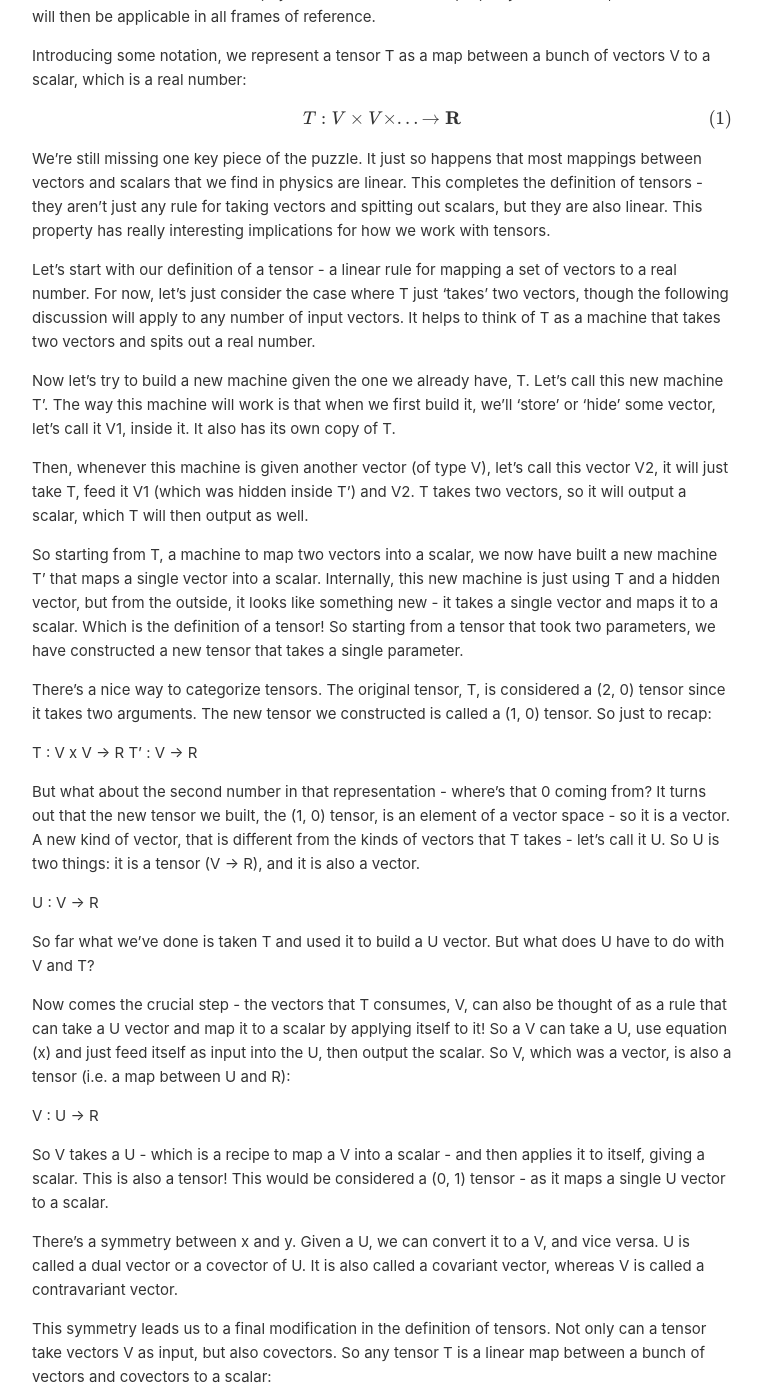
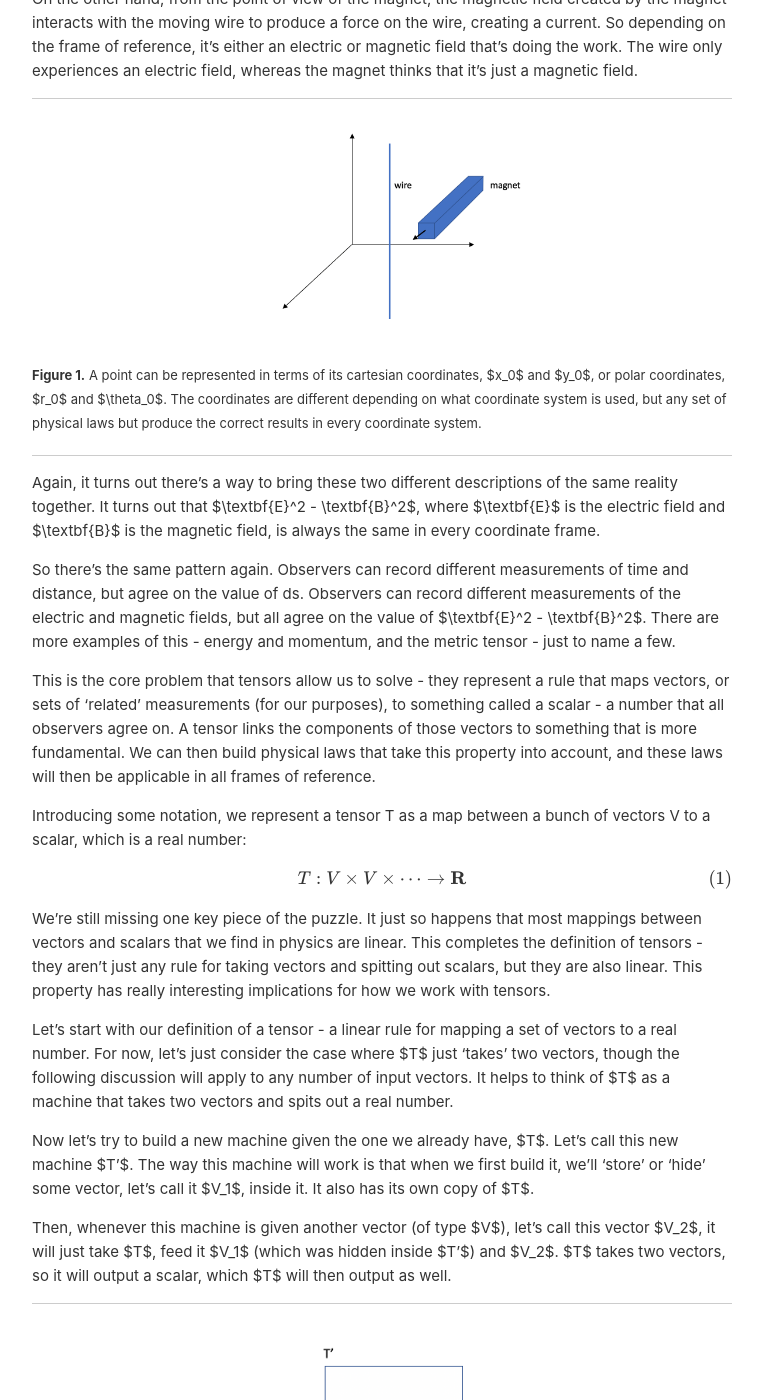
Before and after one commit to mfaizan/mfaizan.github.io, a Jekyll site: the page built from _posts/2021-12-15-welcome-to-jekyll.markdown, in a window 1280 px wide and 1400 px high, scrolled down 2380 px. Shown: the whole window, without its empty margins (258-1020 px from the left). Built offline with Jekyll 4.4.1, drawn with Linux system fonts in a browser that asks for light colours; formulas are drawn with MathJax 3; some of the changed text lies outside the part shown.

Commit message:
Update 2021-12-15-welcome-to-jekyll.markdown

```diff
--- a/_posts/2021-12-15-welcome-to-jekyll.markdown
+++ b/_posts/2021-12-15-welcome-to-jekyll.markdown
@@ -19,6 +19,17 @@ Let's start by asking the question - why would a transformation property be the
 
 The idea here is that we want to represent an object that doesn't depend on the coordinates that someone chooses to make measurements. If I make measurements in polar coordinates and you make them in cartesian coordinates, we should both be able to perform calculations and come up with the same result - the laws of physics should not depend on systems of coordinates. So if I make some measurements in my coordinate system and then change those coordinates a bit, then my measurements, the components of $T$, should change in a way such that they always represent the same object.
 
+<div class='figure'>
+    <img src="/assets/graph.png"
+         style="width: 40%; height: 40%; display: block; margin: 0 auto;"/>
+    <div class='caption'>
+        <span class='caption-label'>Figure 1.</span> A point can be represented
+	in terms of its cartesian coordinates, $x_0$ and $y_0$, or polar coordinates, $r_0$ and $\theta_0$.
+	The coordinates are different depending on what coordinate system is used, but any set of physical laws
+	but produce the correct results in every coordinate system.
+    </div>
+</div>
+
 Think of converting units. Suppose that you weigh an object and find that it weights 100 kilograms, and you'd like to convert this to pounds. If we think of the units (kilograms/pounds) as a unit, then in a way we are changing the coordinate system used to make our measurement. However, converting units obviously doesn't make the object heavier, so to 'compensate' the fact that pounds are a larger unit than kilograms, we don't just leave the 100 there - we multiply it to make sure that the fundamental measurement doesn't change. This gives some idea of how transformations help ensure that we are coordinate invariant.
 
 So by looking at the tensor transformation law given above, it seems reasonable to guess that there is some notion of sameness involved. But why that specific transformation law - why must tensors transform in that way in order to preserve whatever object the tensor represents?
@@ -29,7 +40,7 @@ Let's start with measurements of distance. Suppose that you see an object move f
 
 Now suppose that there's another observer also looking at that object, but that observer is moving at nearly the speed of light. When this observer tries to build a vector recording their measurements, they'll record a much smaller value of $dt$, since clocks slow down as you approach the speed of light, and also a smaller value of $ds$ since distances contract.
 
-The problem for us is that we want a way of formulating the laws of physics that can be used to give the same results regardless of the frame of reference measurements are made in. This is tricky - since two observers can observe completely different values of ds and dt for the same object!
+The problem for us is that we want a way of formulating the laws of physics that can be used to give the same results regardless of the frame of reference measurements are made in. This is tricky - since two observers can observe completely different values of $ds$ and $dt$ for the same object!
 
 There's an interesting result in special relativity that says that for any measurements of $dx$ and $dt$, although two observers might get completely different values, they'll always agree on the value of $dx^2 - dt^2$. We call this value $ds$, or the proper distance traversed by the object, and it is invariant in all frames of reference. So if we come up with laws that only depend on $ds$, then they will also be valid in all frames of reference!
 
@@ -37,52 +48,75 @@ Electromagnetism is another interesting example of a case where observers can re
 
 On the other hand, from the point of view of the magnet, the magnetic field created by the magnet interacts with the moving wire to produce a force on the wire, creating a current. So depending on the frame of reference, it's either an electric or magnetic field that's doing the work. The wire only experiences an electric field, whereas the magnet thinks that it's just a magnetic field.
 
+<div class='figure'>
+    <img src="/assets/magnet.png"
+         style="width: 40%; height: 40%; display: block; margin: 0 auto;"/>
+    <div class='caption'>
+        <span class='caption-label'>Figure 1.</span> A point can be represented
+	in terms of its cartesian coordinates, $x_0$ and $y_0$, or polar coordinates, $r_0$ and $\theta_0$.
+	The coordinates are different depending on what coordinate system is used, but any set of physical laws
+	but produce the correct results in every coordinate system.
+    </div>
+</div>
+
 Again, it turns out there's a way to bring these two different descriptions of the same reality together. It turns out that $\textbf{E}^2 - \textbf{B}^2$, where $\textbf{E}$ is the electric field and $\textbf{B}$ is the magnetic field, is always the same in every coordinate frame.
 
-So there's the same pattern again. Observers can record different measurements of time and distance, but agree on the value of ds. Observers can record different measurements of the electric and magnetic fields, but all agree on the value of E^2 - B^2. There are more examples of this - energy and momentum, and the metric tensor - just to name a few.
+So there's the same pattern again. Observers can record different measurements of time and distance, but agree on the value of ds. Observers can record different measurements of the electric and magnetic fields, but all agree on the value of $\textbf{E}^2 - \textbf{B}^2$. There are more examples of this - energy and momentum, and the metric tensor - just to name a few.
 
 This is the core problem that tensors allow us to solve - they represent a rule that maps vectors, or sets of 'related' measurements (for our purposes), to something called a scalar - a number that all observers agree on. A tensor links the components of those vectors to something that is more fundamental. We can then build physical laws that take this property into account, and these laws will then be applicable in all frames of reference.
 
 Introducing some notation, we represent a tensor T as a map between a bunch of vectors V to a scalar, which is a real number:
 
-$$ T : V \times V \times ... \to \textbf{R} \tag{1} $$
+$$ T : V \times V \times \dots \to \textbf{R} \tag{1} $$
 
 We're still missing one key piece of the puzzle. It just so happens that most mappings between vectors and scalars that we find in physics are linear. This completes the definition of tensors - they aren't just any rule for taking vectors and spitting out scalars, but they are also linear. This property has really interesting implications for how we work with tensors.
 
-Let's start with our definition of a tensor - a linear rule for mapping a set of vectors to a real number. For now, let's just consider the case where T just 'takes' two vectors, though the following discussion will apply to any number of input vectors. It helps to think of T as a machine that takes two vectors and spits out a real number.
+Let's start with our definition of a tensor - a linear rule for mapping a set of vectors to a real number. For now, let's just consider the case where $T$ just 'takes' two vectors, though the following discussion will apply to any number of input vectors. It helps to think of $T$ as a machine that takes two vectors and spits out a real number.
 
-Now let's try to build a new machine given the one we already have, T. Let's call this new machine T'. The way this machine will work is that when we first build it, we'll 'store' or 'hide' some vector, let's call it V1, inside it. It also has its own copy of T.
+Now let's try to build a new machine given the one we already have, $T$. Let's call this new machine $T'$. The way this machine will work is that when we first build it, we'll 'store' or 'hide' some vector, let's call it $V_1$, inside it. It also has its own copy of $T$.
 
-Then, whenever this machine is given another vector (of type V), let's call this vector V2, it will just take T, feed it V1 (which was hidden inside T') and V2. T takes two vectors, so it will output a scalar, which T will then output as well.
+Then, whenever this machine is given another vector (of type $V$), let's call this vector $V_2$, it will just take $T$, feed it $V_1$ (which was hidden inside $T'$) and $V_2$. $T$ takes two vectors, so it will output a scalar, which $T$ will then output as well.
 
-So starting from T, a machine to map two vectors into a scalar, we now have built a new machine T' that maps a single vector into a scalar. Internally, this new machine is just using T and a hidden vector, but from the outside, it looks like something new - it takes a single vector and maps it to a scalar. Which is the definition of a tensor! So starting from a tensor that took two parameters, we have constructed a new tensor that takes a single parameter.
+<div class='figure'>
+    <img src="/assets/tensor.png"
+         style="width: 40%; height: 40%; display: block; margin: 0 auto;"/>
+    <div class='caption'>
+        <span class='caption-label'>Figure 1.</span> A point can be represented
+	in terms of its cartesian coordinates, $x_0$ and $y_0$, or polar coordinates, $r_0$ and $\theta_0$.
+	The coordinates are different depending on what coordinate system is used, but any set of physical laws
+	but produce the correct results in every coordinate system.
+    </div>
+</div>
 
-There's a nice way to categorize tensors. The original tensor, T, is considered a (2, 0) tensor since it takes two arguments. The new tensor we constructed is called a (1, 0) tensor. So just to recap:
+So starting from $T$, a machine to map two vectors into a scalar, we now have built a new machine $T'$ that maps a single vector into a scalar. Internally, this new machine is just using $T$ and a hidden vector, but from the outside, it looks like something new - it takes a single vector and maps it to a scalar. Which is the definition of a tensor! So starting from a tensor that took two parameters, we have constructed a new tensor that takes a single parameter.
 
-T : V x V -> R
-T' : V -> R
+There's a nice way to categorize tensors. The original tensor, $T$, is considered a (2, 0) tensor since it takes two arguments. The new tensor we constructed is called a (1, 0) tensor. So just to recap:
 
-But what about the second number in that representation - where's that 0 coming from? It turns out that the new tensor we built, the (1, 0) tensor, is an element of a vector space - so it is a vector. A new kind of vector, that is different from the kinds of vectors that T takes - let's call it U. So U is two things: it is a tensor (V -> R), and it is also a vector.
+$$ T : V \times V \to \textbf{R} $$
 
-U : V -> R
+$$ T' : V \to \textbf{R} $$
 
-So far what we've done is taken T and used it to build a U vector. But what does U have to do with V and T?
+But what about the second number in that representation - where's that 0 coming from? It turns out that the new tensor we built, the (1, 0) tensor, is an element of a vector space - so it is a vector. A new kind of vector, that is different from the kinds of vectors that $T$ takes - let's call it $U$. So $U$ is two things: it is a tensor ($V \to R$), and it is also a vector.
 
-Now comes the crucial step - the vectors that T consumes, V, can also be thought of as a rule that can take a U vector and map it to a scalar by applying itself to it! So a V can take a U, use equation (x) and just feed itself as input into the U, then output the scalar. So V, which was a vector, is also a tensor (i.e. a map between U and R):
+$$ U : V \to \textbf{R} $$
 
-V : U -> R
+So far what we've done is taken $T$ and used it to build a $U$ vector. But what does $U$ have to do with $V$ and $T$?
 
-So V takes a U - which is a recipe to map a V into a scalar - and then applies it to itself, giving a scalar. This is also a tensor! This would be considered a (0, 1) tensor - as it maps a single U vector to a scalar.
+Now comes the crucial step - the vectors that $T$ consumes, $V$, can also be thought of as a rule that can take a $U$ vector and map it to a scalar by applying itself to it! So a $V$ can take a $U$, use equation (x) and just feed itself as input into the $U$, then output the scalar. So $V$, which was a vector, is also a tensor (i.e. a map between $U$ and $R$):
 
-There's a symmetry between x and y. Given a U, we can convert it to a V, and vice versa. U is called a dual vector or a covector of U. It is also called a covariant vector, whereas V is called a contravariant vector.
+$$ V : U \to \textbf{R} $$
 
-This symmetry leads us to a final modification in the definition of tensors. Not only can a tensor take vectors V as input, but also covectors. So any tensor T is a linear map between a bunch of vectors and covectors to a scalar:
+So $V$ takes a $U$ - which is a recipe to map a $V$ into a scalar - and then applies it to itself, giving a scalar. This is also a tensor! This would be considered a (0, 1) tensor - as it maps a single $U$ vector to a scalar.
 
-T : V x V x ... x U x U x ... -> R
+There's a symmetry between x and y. Given a $U$, we can convert it to a $V$, and vice versa. $U$ is called a dual vector or a covector of $U$.
+
+This symmetry leads us to a final modification in the definition of tensors. Not only can a tensor take vectors $V$ as input, but also covectors. So any tensor $T$ is a linear map between a bunch of vectors and covectors to a scalar:
+
+$$ T : V \times V \times \dots \times U \times U \times \dots \to \textbf{R} $$
 
 Lastly, it turns out that any tensor - a linear map from vectors to scalars - also follows the transformation laws given at the beginning of this post. So starting from two requirements:
 
-1) We want a way to map different sets of physical measurements to a value that everyone can agree on.
-2) The above mapping should be linear.
+- We want a way to map different sets of physical measurements to a value that everyone can agree on.
+- The above mapping should be linear.
 
 We've built up a way of systematically categorizing these mappings - or tensors, with the nice property that even vectors can be considered tensors and tensors can be considered vectors. This is what makes tensors so powerful - they take a fairly small set of 'requirements' and provide a way to manipulate objects that match those requirements (through the tensor transformation laws), and also provide a way to build and decompose tensors from other tensors - making the abstraction all the more useful, as these same transformation laws can be used again and again.
```
